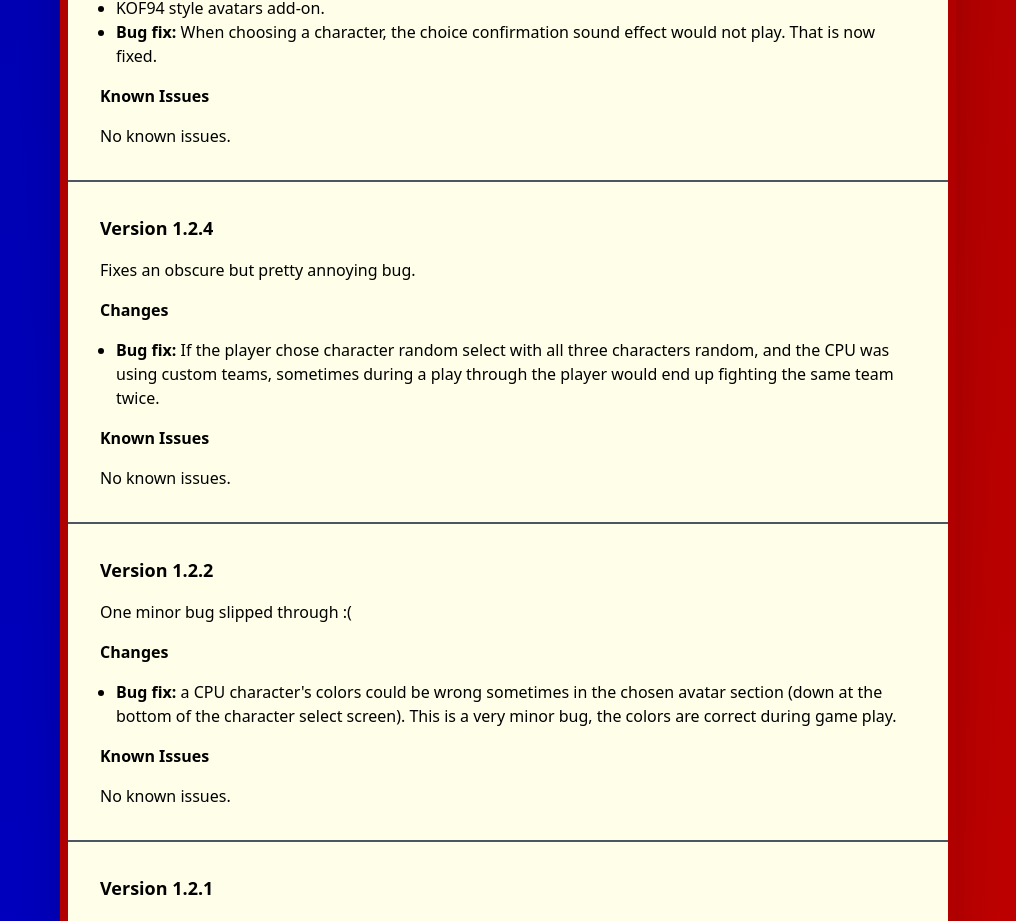
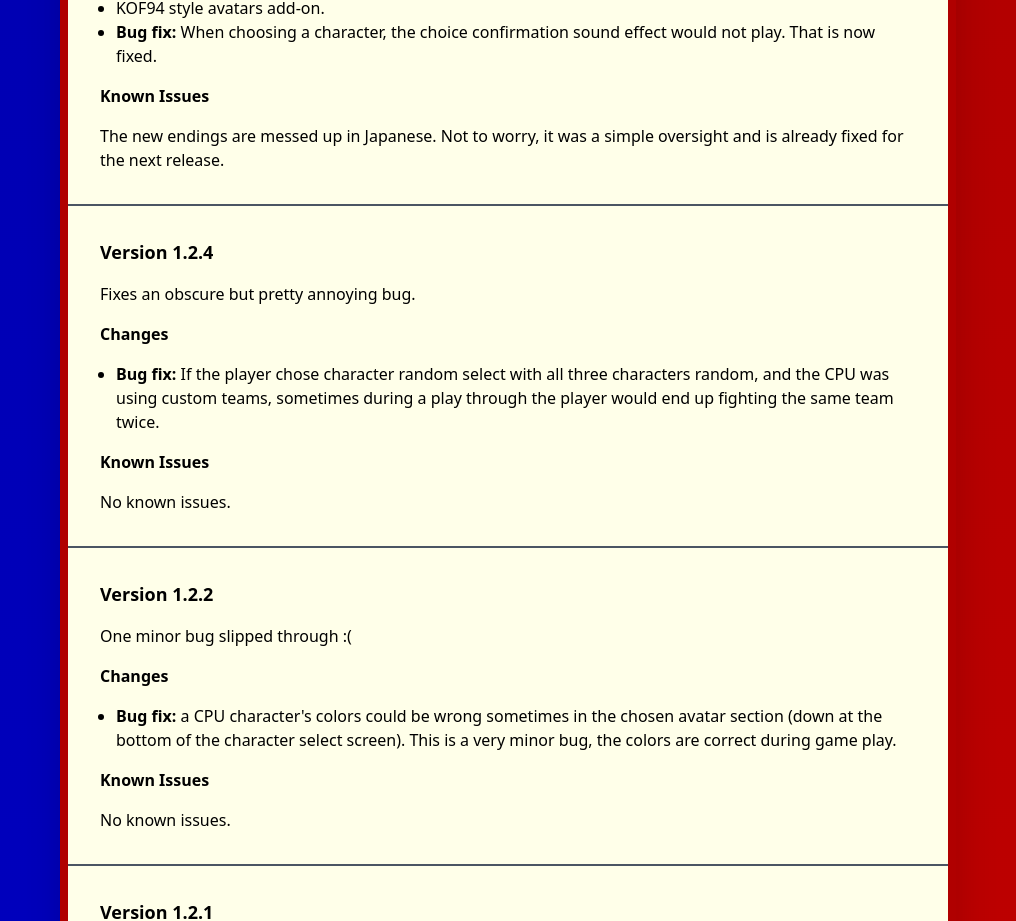
Before and after one commit to city41/neorh, a Next.js app: page / in a window 1280 px wide. Shown: the part 3559-4480 px from the top of the page, without its empty margins (132-1148 px from the left). Built offline with nearby package versions, Linux system fonts and the light colour scheme.

Commit message:
known issue: Japanese endings

```diff
--- a/src/components/IndexPage/IndexPage.tsx
+++ b/src/components/IndexPage/IndexPage.tsx
@@ -205,7 +205,10 @@ function IndexPage() {
             </li>
           </ul>
           <h4 className="heading font-bold py-4">Known Issues</h4>
-          <p>No known issues.</p>
+          <p>
+            The new endings are messed up in Japanese. Not to worry, it was a
+            simple oversight and is already fixed for the next release.
+          </p>
           <Hr />
           <h3 className="heading text-lg font-bold pb-4">Version 1.2.4</h3>
           <p>Fixes an obscure but pretty annoying bug.</p>
```
